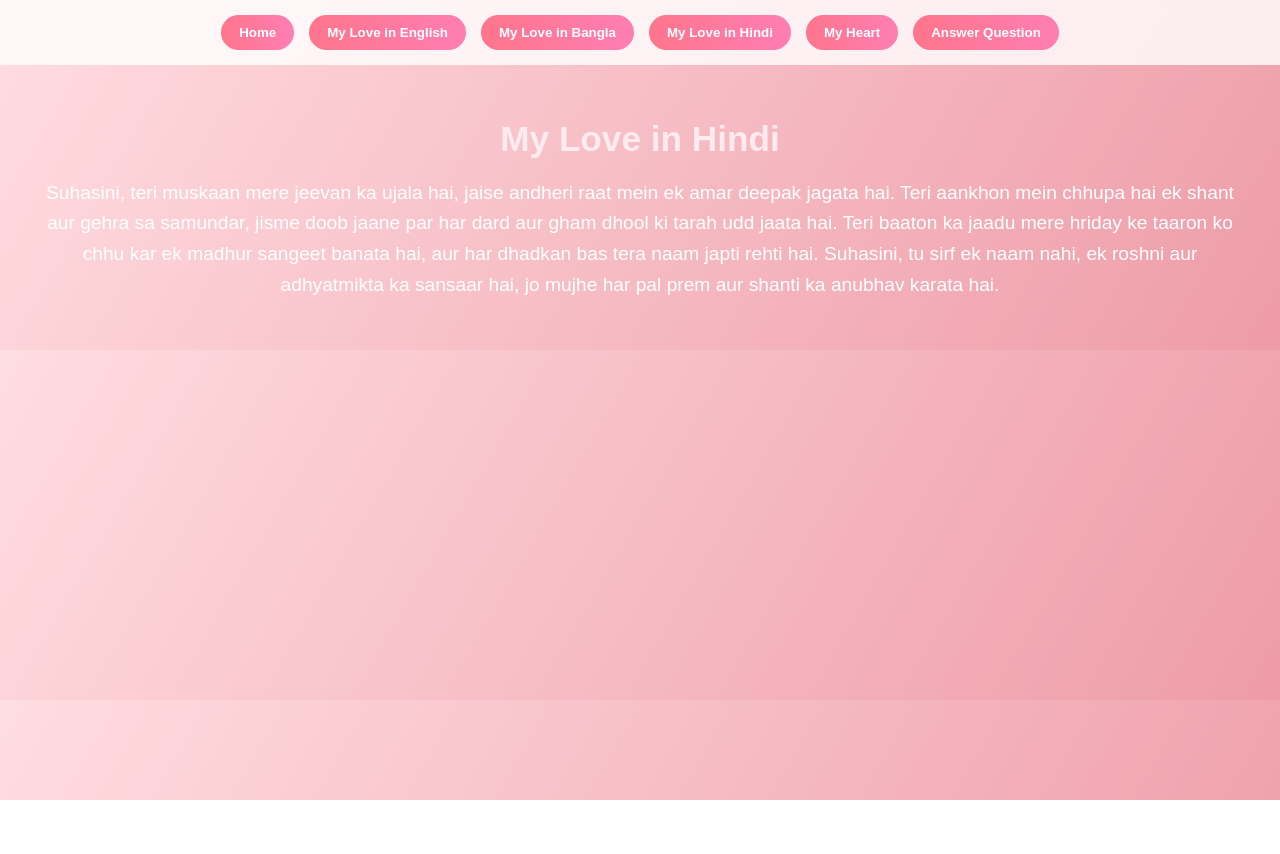
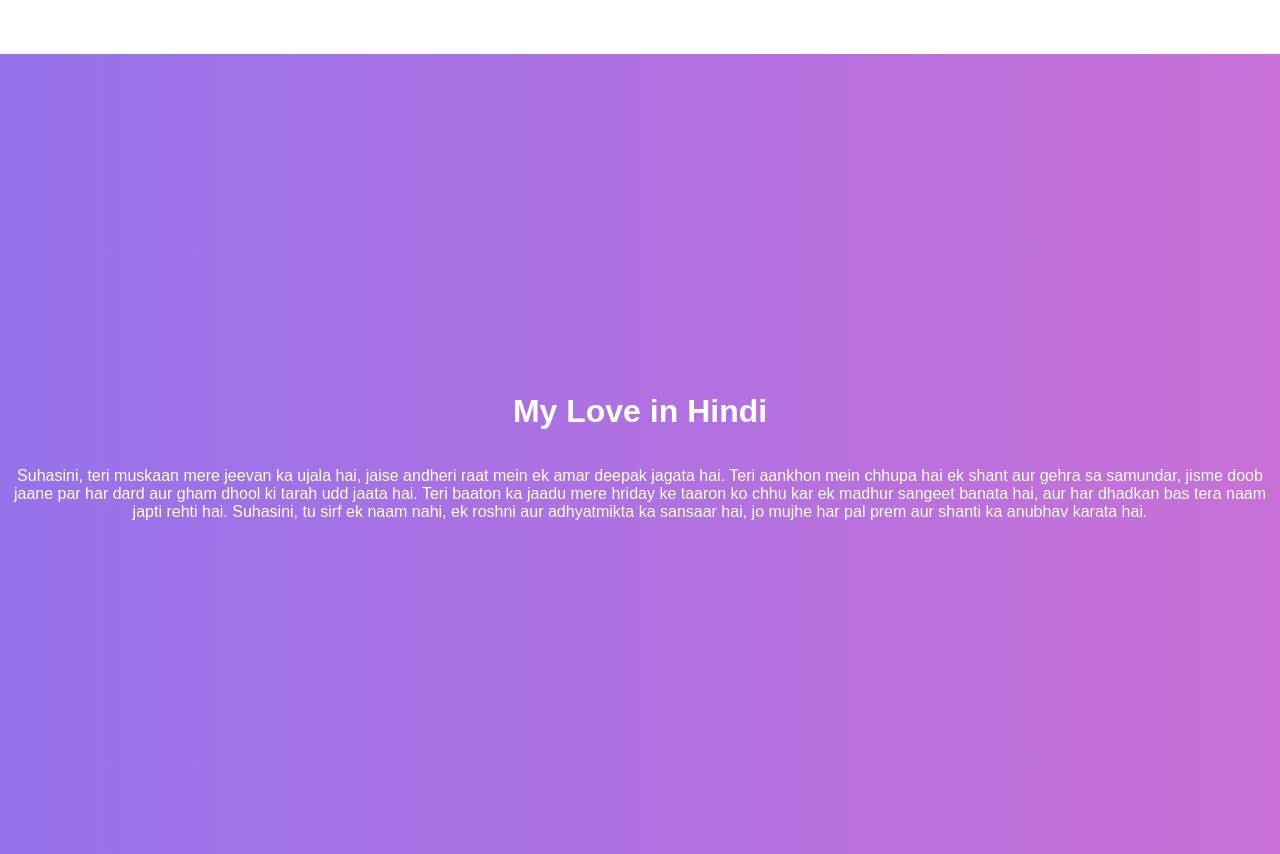
Before and after one commit to askmesupu/lastandfinal, a React (Create React App) app: page /hindi in a window 1280 px wide. Before the commit the page ends 800 px from the top, so only its background shows below. Built offline with nearby package versions, Linux system fonts and the light colour scheme.

Commit message:
Update index.css

```diff
--- a/src/index.css
+++ b/src/index.css
@@ -1,144 +1,95 @@
+/* Global Styles */
 body {
   margin: 0;
-  font-family: "Poppins", sans-serif;
-  background: linear-gradient(120deg, #ffdde1, #ee9ca7);
+  font-family: 'Poppins', sans-serif;
+  color: white;
+  text-align: center;
+  min-height: 100vh;
   overflow-x: hidden;
 }
 
-/* Navbar */
-.navbar {
+/* Gradient background for all pages */
+.page {
+  min-height: 100vh;
   display: flex;
+  flex-direction: column;
   justify-content: center;
-  gap: 15px;
-  padding: 15px;
-  background: rgba(255, 255, 255, 0.8);
-  backdrop-filter: blur(6px);
-  position: sticky;
-  top: 0;
-  z-index: 1000;
+  align-items: center;
+  background: linear-gradient(270deg, #ff6ec4, #7873f5, #00f2fe, #f77062);
+  background-size: 800% 800%;
+  animation: gradientShift 20s ease infinite;
 }
 
-.navbar button {
-  padding: 10px 18px;
-  border: none;
-  border-radius: 25px;
-  font-weight: bold;
-  background: linear-gradient(90deg, #ff758c, #ff7eb3);
-  color: white;
-  cursor: pointer;
-  transition: all 0.3s ease;
+@keyframes gradientShift {
+  0% { background-position: 0% 50%; }
+  50% { background-position: 100% 50%; }
+  100% { background-position: 0% 50%; }
 }
 
-.navbar button:hover {
-  transform: scale(1.1);
-  box-shadow: 0 0 10px rgba(255, 100, 150, 0.6);
+/* Buttons */
+button {
+  padding: 12px 22px;
+  border: none;
+  border-radius: 50px;
+  font-size: 1.1rem;
+  margin: 12px;
+  cursor: pointer;
+  transition: transform 0.2s ease, background 0.3s ease;
+  background: rgba(255, 255, 255, 0.2);
+  color: white;
 }
 
-/* Pages */
-.page {
-  padding: 30px;
-  text-align: center;
-  color: #fff;
+button:hover {
+  transform: scale(1.1);
+  background: rgba(255, 255, 255, 0.35);
 }
 
-.page h1 {
-  font-size: 2.2rem;
-  margin-bottom: 15px;
-  color: #ffebf0;
+/* Responsive Fix */
+.navbar button {
+  font-size: 1rem;
+  padding: 10px 18px;
+  margin: 8px;
 }
 
-.page p {
-  font-size: 1.2rem;
-  line-height: 1.6;
-  color: #fff;
+/* Circle Image Frame */
+.circle-frame {
+  width: 140px;
+  height: 140px;
+  border-radius: 50%;
+  overflow: hidden;
+  border: 4px solid white;
+  box-shadow: 0 0 20px rgba(255, 255, 255, 0.8);
+  margin: 15px;
 }
 
-/* Heart Blast Animation */
-.heart-blast {
-  position: fixed;
-  top: 0;
-  left: 0;
+.circle-frame img {
   width: 100%;
   height: 100%;
-  display: flex;
-  justify-content: center;
-  align-items: center;
-  background: rgba(255, 0, 100, 0.7);
-  animation: blast 1s ease forwards;
-  z-index: 2000;
+  object-fit: cover;
 }
 
-.heart-blast span {
-  font-size: 8rem;
-  color: #fff;
-  animation: pulse 1s infinite;
+/* Shiropa Floating Animation */
+.shiropa-container {
+  position: relative;
+  width: 100%;
+  height: 100vh;
+  overflow: hidden;
 }
 
-@keyframes blast {
-  0% {
-    opacity: 1;
-    transform: scale(0.2);
-  }
-  50% {
-    opacity: 1;
-    transform: scale(1.5);
-  }
-  100% {
-    opacity: 0;
-    transform: scale(3);
-  }
+.shiropa-word {
+  position: absolute;
+  font-size: 1.3rem;
+  font-weight: bold;
+  color: #fff;
+  text-shadow: 0 0 10px #ff00ff, 0 0 20px #00ffff;
+  opacity: 0;
+  animation: floatWord 8s linear infinite;
 }
 
-@keyframes pulse {
-  0% { transform: scale(1); }
-  50% { transform: scale(1.2); }
-  100% { transform: scale(1); }
-}
-
-/* Floating Shiropa */
-.floating-word {
-  position: absolute;
-  font-size: 20px;
-  color: #fff;
-  animation: float 10s linear infinite;
-  opacity: 0.7;
-}
-
-@keyframes float {
-  from { transform: translateY(100vh) rotate(0deg); }
-  to { transform: translateY(-10vh) rotate(360deg); }
-}
-
-/* Question Page */
-.q-buttons {
-  margin-top: 25px;
-  display: flex;
-  justify-content: center;
-  gap: 30px;
-}
-
-.q-buttons button {
-  padding: 12px 25px;
-  font-size: 1.2rem;
-  border-radius: 30px;
-  border: none;
-  background: linear-gradient(90deg, #ff758c, #ff7eb3);
-  color: white;
-  cursor: pointer;
-  transition: 0.3s;
-}
-
-.q-buttons button:hover {
-  transform: scale(1.1);
-}
-
-/* Popup */
-.popup {
-  margin-top: 20px;
-}
-
-.popup img {
-  max-width: 200px;
-  margin-top: 10px;
-  border-radius: 15px;
-  }
+@keyframes floatWord {
+  0% { transform: translateY(100vh) scale(0.5) rotate(0deg); opacity: 0; }
+  20% { opacity: 1; }
+  50% { transform: translateY(50vh) scale(1.2) rotate(180deg); }
+  80% { opacity: 1; }
+  100% { transform: translateY(-10vh) scale(0.7) rotate(360deg); opacity: 0; }
+                            }
```
